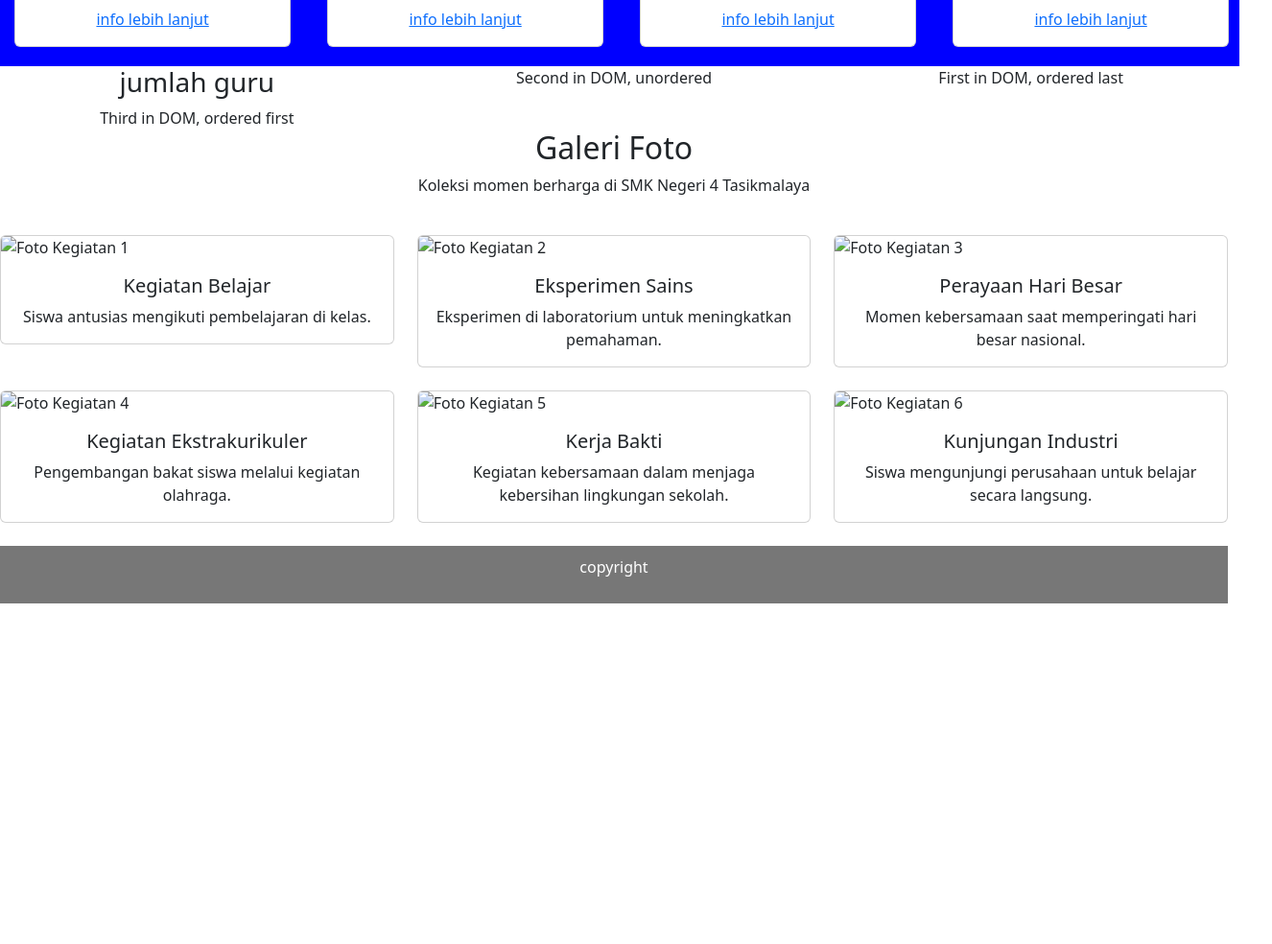
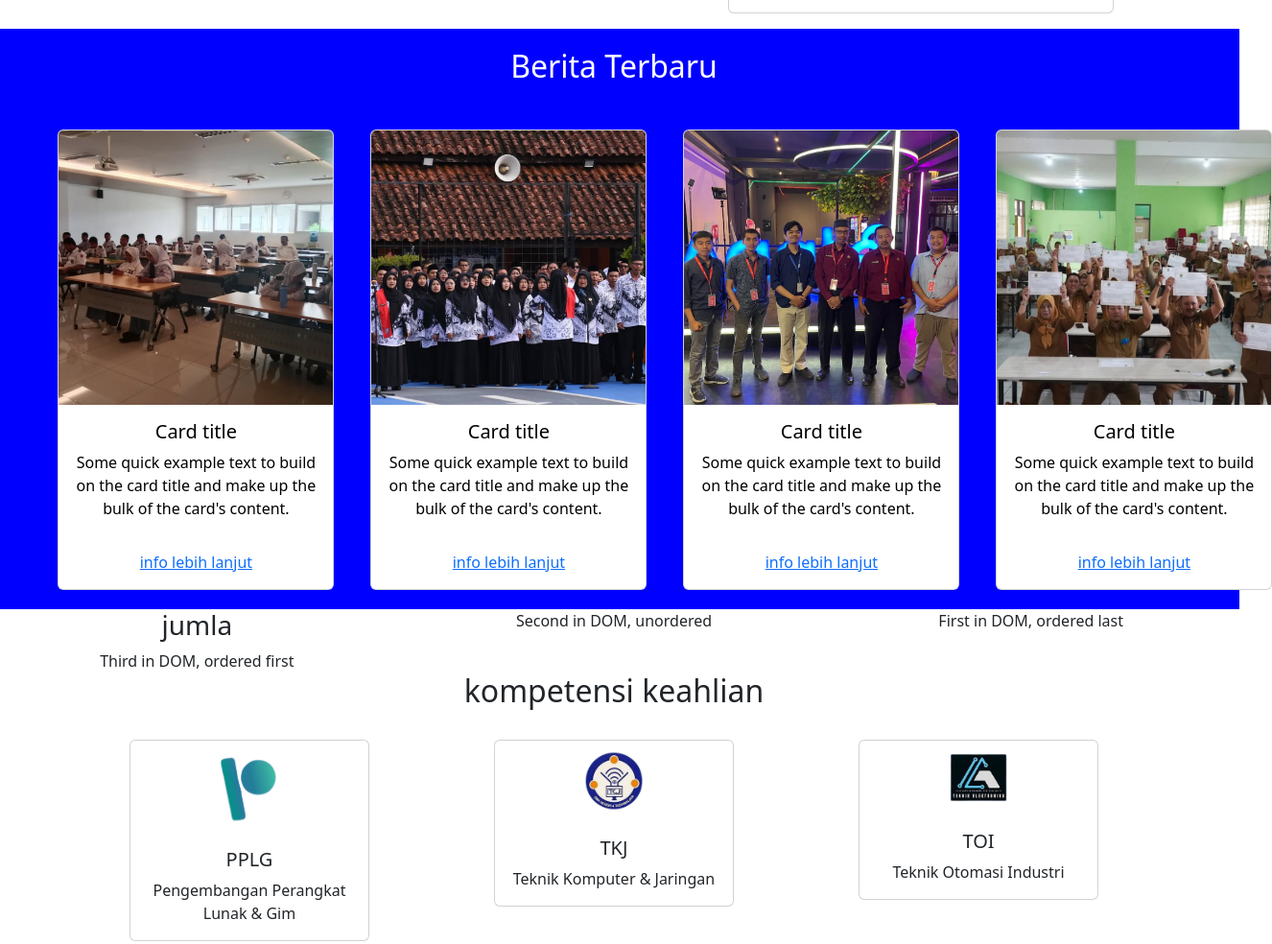
Before and after one commit to ReditaHilmial-paridz/ujikom_web, a plain HTML site: page index.html in a window 1280 px wide. Shown: the part 1201-2185 px from the top of the page at 96% size, 1326 px wide, since content can reach past the window. Before the commit the page ends 1830 px from the top, so only its background shows below. Drawn offline with nearby package versions, Linux system fonts and the light colour scheme.

Commit message:
Add files via upload

```diff
--- a/index.html
+++ b/index.html
@@ -11,7 +11,7 @@
 <body>
 
 <!-- Header/Navbar -->
-<nav class="navbar navbar-expand-lg bg-light">
+<nav class="navbar navbar-expand-lg bg-light fixed-top">
     <div class="container-fluid">
         <img src="assets/LOGO.png" alt="Logo" width="60" height="60" class="d-inline-block align-text-top" style="margin-left: 10%;">
         <h3 class="navbar-brand" style="margin-left: 3%;">SMKN 4 TASIKMALAYA</h3>
@@ -21,7 +21,7 @@
         <div class="collapse navbar-collapse" id="navbarNav">
             <ul class="navbar-nav ms-auto" style="margin-right: 5%;">
                 <li class="nav-item"><a class="nav-link active" aria-current="page" href="#">Beranda</a></li>
-                <li class="nav-item"><a class="nav-link active" aria-current="page" href="#">Profil Sekolah</a></li>
+                <li class="nav-item"><a class="nav-link active" aria-current="page" href="profile.html">Profil Sekolah</a></li>
                 <li class="nav-item"><a class="nav-link active" aria-current="page" href="#">Ekstrakurikuler</a></li>
                 <li class="nav-item"><a class="nav-link active" aria-current="page" href="#">Galleri</a></li>
             </ul>
@@ -35,7 +35,7 @@
         <div class="row">
             <div class="col-12" style="padding: 0;">
               <div class="card ">
-                <img src="assets/slide1.png" class="card-img no-zoom" alt="...">
+                <img src="assets/slide1.jpg" class="card-img no-zoom" alt="...">
               </div>
             </div>
             <script>
@@ -139,12 +139,12 @@
     </div>
 </div>
 <div class="row blue-row">
-    <div class="col-12 text-center" style="margin-bottom: 3%;">
+    <div class="col-12 text-center justify-content-center" style="margin-bottom: 3%;">
         <h2>Berita Terbaru</h2>
     </div>
 
-    <div class="col-3 text-center scale-out-center">
-        <div class="card" style="width: 18rem; margin-left: 5%;">
+    <div class="col-6 col-sm-3 text-center scale-out-center">
+        <div class="card" style="width: 18rem; margin-left: 20%;">
             <img src="assets/1.png" class="card-img-top" alt="...">
             <div class="card-body">
               <h5 class="card-title" style="color: black;">Card title</h5>
@@ -155,8 +155,8 @@
             </div>
           </div>
     </div>
-    <div class="col-3 text-center scale-out-center">
-        <div class="card" style="width: 18rem; margin-left: 5%;">
+    <div class="col-6 col-sm-3 text-center scale-out-center">
+        <div class="card" style="width: 18rem; margin-left: 20%; ">
             <img src="assets/2.png" class="card-img-top" alt="...">
             <div class="card-body">
               <h5 class="card-title" style="color: black;">Card title</h5>
@@ -167,8 +167,8 @@
             </div>
           </div>
     </div>
-    <div class="col-3 text-center scale-out-center">
-        <div class="card" style="width: 18rem; margin-left: 5%;">
+    <div class="col-6 col-sm-3 text-center scale-out-center">
+        <div class="card" style="width: 18rem; margin-left: 20%;">
             <img src="assets/3.png" class="card-img-top" alt="...">
             <div class="card-body">
               <h5 class="card-title" style="color: black;">Card title</h5>
@@ -179,8 +179,8 @@
             </div>
           </div>
     </div>
-    <div class="col-3 text-center scale-out-center">
-        <div class="card" style="width: 18rem; margin-left: 5%;">
+    <div class="col-6 col-sm-3 text-center scale-out-center">
+        <div class="card" style="width: 18rem; margin-left: 20%;">
             <img src="assets/4.png" class="card-img-top" alt="...">
             <div class="card-body">
               <h5 class="card-title" style="color: black;">Card title</h5>
@@ -226,80 +226,69 @@
         Second in DOM, unordered
       </div>
       <div class="col order-first">
-        <h3>jumlah guru</h3>
+        <h3>jumla</h3>
         Third in DOM, ordered first
       </div>
     </div>
   </div>
 </div>
-<div class="row">
+<div class="container">
+<div class="row ">
     <div class="col-12 text-center mb-4">
-        <h2>Galeri Foto</h2>
-        <p>Koleksi momen berharga di SMK Negeri 4 Tasikmalaya</p>
+        <h2>kompetensi keahlian</h2>
     </div>
 
     <!-- Gallery Item 1 -->
-    <div class="col-md-4 mb-4">
-        <div class="card">
-            <img src="assets/gallery1.jpg" class="card-img-top" alt="Foto Kegiatan 1">
+    <div class="col-2 col-md-4 mb-4">
+        <div class="card" style="width: 70%; margin-left: 15%;">
+            <img src="assets/rpl (1).png" class="card-img-top" alt="Foto Kegiatan 1" style="width: 25%;">
             <div class="card-body">
-                <h5 class="card-title text-center">Kegiatan Belajar</h5>
-                <p class="card-text text-center">Siswa antusias mengikuti pembelajaran di kelas.</p>
+                <h5 class="card-title text-center">PPLG</h5>
+                <p class="card-text text-center">Pengembangan Perangkat Lunak & Gim</p>
             </div>
         </div>
     </div>
 
     <!-- Gallery Item 2 -->
     <div class="col-md-4 mb-4">
-        <div class="card">
-            <img src="assets/gallery2.jpg" class="card-img-top" alt="Foto Kegiatan 2">
+        <div class="card" style="width: 70%; margin-left: 15%;">
+            <img src="assets/tkj.png" class="card-img-top" alt="Foto Kegiatan 2" style="width: 25%;">
             <div class="card-body">
-                <h5 class="card-title text-center">Eksperimen Sains</h5>
-                <p class="card-text text-center">Eksperimen di laboratorium untuk meningkatkan pemahaman.</p>
+                <h5 class="card-title text-center">TKJ</h5>
+                <p class="card-text text-center">Teknik Komputer & Jaringan</p>
             </div>
         </div>
     </div>
 
     <!-- Gallery Item 3 -->
     <div class="col-md-4 mb-4">
-        <div class="card">
-            <img src="assets/gallery3.jpg" class="card-img-top" alt="Foto Kegiatan 3">
+        <div class="card" style="width: 70%; margin-left: 15%;">
+            <img src="assets/toi.png" class="card-img-top" alt="Foto Kegiatan 3" style="width: 25%;">
             <div class="card-body">
-                <h5 class="card-title text-center">Perayaan Hari Besar</h5>
-                <p class="card-text text-center">Momen kebersamaan saat memperingati hari besar nasional.</p>
+                <h5 class="card-title text-center">TOI</h5>
+                <p class="card-text text-center">Teknik Otomasi Industri</p>
             </div>
         </div>
     </div>
 
     <!-- Gallery Item 4 -->
     <div class="col-md-4 mb-4">
-        <div class="card">
-            <img src="assets/gallery4.jpg" class="card-img-top" alt="Foto Kegiatan 4">
+        <div class="card" style="width: 70%; margin-left: 60%;">
+            <img src="assets/tsm.png" class="card-img-top" alt="Foto Kegiatan 4" style="width: 25%;">
             <div class="card-body">
-                <h5 class="card-title text-center">Kegiatan Ekstrakurikuler</h5>
-                <p class="card-text text-center">Pengembangan bakat siswa melalui kegiatan olahraga.</p>
+                <h5 class="card-title text-center">TSM</h5>
+                <p class="card-text text-center">Teknik Sepeda Motor</p>
             </div>
         </div>
     </div>
 
     <!-- Gallery Item 5 -->
     <div class="col-md-4 mb-4">
-        <div class="card">
-            <img src="assets/gallery5.jpg" class="card-img-top" alt="Foto Kegiatan 5">
+        <div class="card" style="width: 70%; margin-left: 60%;">
+            <img src="assets/dkv.png" class="card-img-top" alt="Foto Kegiatan 5" style="width: 25%;">
             <div class="card-body">
-                <h5 class="card-title text-center">Kerja Bakti</h5>
-                <p class="card-text text-center">Kegiatan kebersamaan dalam menjaga kebersihan lingkungan sekolah.</p>
-            </div>
-        </div>
-    </div>
-
-    <!-- Gallery Item 6 -->
-    <div class="col-md-4 mb-4">
-        <div class="card">
-            <img src="assets/gallery6.jpg" class="card-img-top" alt="Foto Kegiatan 6">
-            <div class="card-body">
-                <h5 class="card-title text-center">Kunjungan Industri</h5>
-                <p class="card-text text-center">Siswa mengunjungi perusahaan untuk belajar secara langsung.</p>
+                <h5 class="card-title text-center">DKV</h5>
+                <p class="card-text text-center">Desain Komunikasi Visual</p>
             </div>
         </div>
     </div>
@@ -308,6 +297,7 @@
 </div>
 
 
+
 <footer>
   <p>copyright</p>
 </footer>
--- a/style.css
+++ b/style.css
@@ -9,7 +9,10 @@
     height: 400px;  /* Adjust the height of the carousel images */
     object-fit: cover;  /* Ensures images maintain their aspect ratio and fill the container */
 }
-
+*{
+  padding: 0px;
+  margin: 0px;
+}
 /* Sticky Navbar */
 nav {
     position: sticky;
@@ -30,6 +33,11 @@ footer {
   padding: 10px;
   text-align: center;
   color: white;
+}
+.card-img-top {
+  display: block;
+  margin-left: auto;
+  margin-right: auto;
 }
 #more {display: none;}
 
```
Also changed, not shown: profile.html (added, +182 -0 lines), assets/dkv.png (added), assets/rpl (1).png (added), assets/tkj.png (added), assets/toi.png (added), assets/tsm.png (added).
